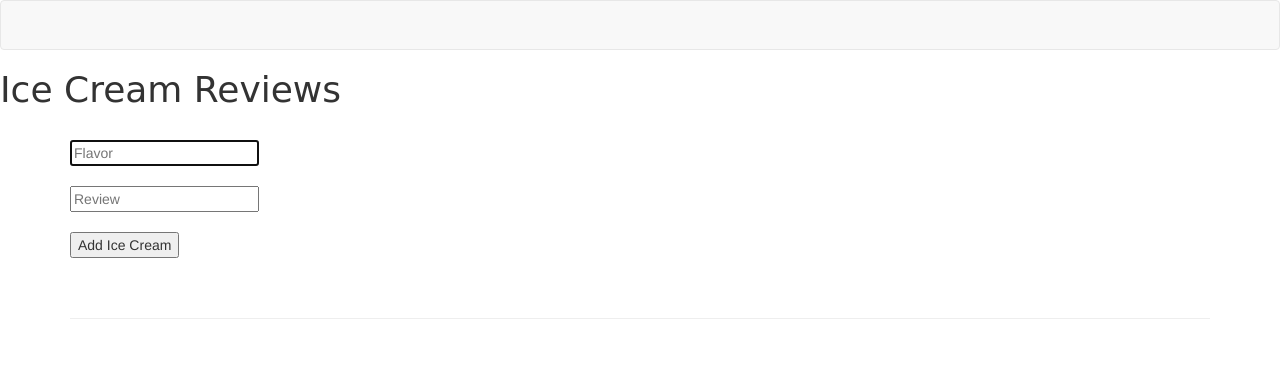
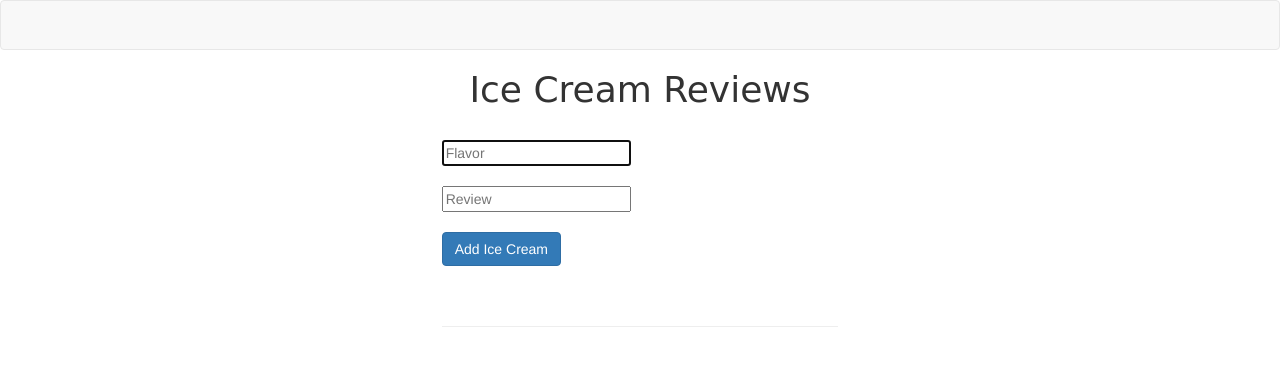
Before and after one commit to FranchiniMae/ice-cream-app, a website: page views/index.html in a window 1280 px wide. Drawn offline with nearby package versions, Linux system fonts and the light colour scheme; some packages are replaced by stand-ins of ours; files that its build step writes are made by us from their sources; no server answers; a web font is replaced by a local one.

Commit message:
Centers form and add btn bootstrap

```diff
--- a/public/stylesheets/main.css
+++ b/public/stylesheets/main.css
@@ -1,3 +1,4 @@
 h1 {
 	font-family: 'Grand Hotel', cursive;
+	text-align: center;
 }
--- a/public/templates/home.html
+++ b/public/templates/home.html
@@ -1,6 +1,6 @@
-<h1>Ice Cream Reviews</h1><br>
+<h1 class="centered">Ice Cream Reviews</h1><br>
 
-<div class="container">
+<div class="container col-md-4 col-md-offset-4">
 <form class="add-icecream" ng-submit="home.createIcecream()">
 <div>
 <input type="text" ng-model="home.newIcecream.flavor" placeholder="Flavor" autofocus>
@@ -9,7 +9,7 @@
 <input type="text" ng-model="home.newIcecream.review" placeholder="Review" autofocus>
 </div><br>
 <div>
-<input type="submit" value="Add Ice Cream">
+<input type="submit" value="Add Ice Cream" class="btn btn-primary">
 </div>
 </form><Br><br>
 <hr>
```
